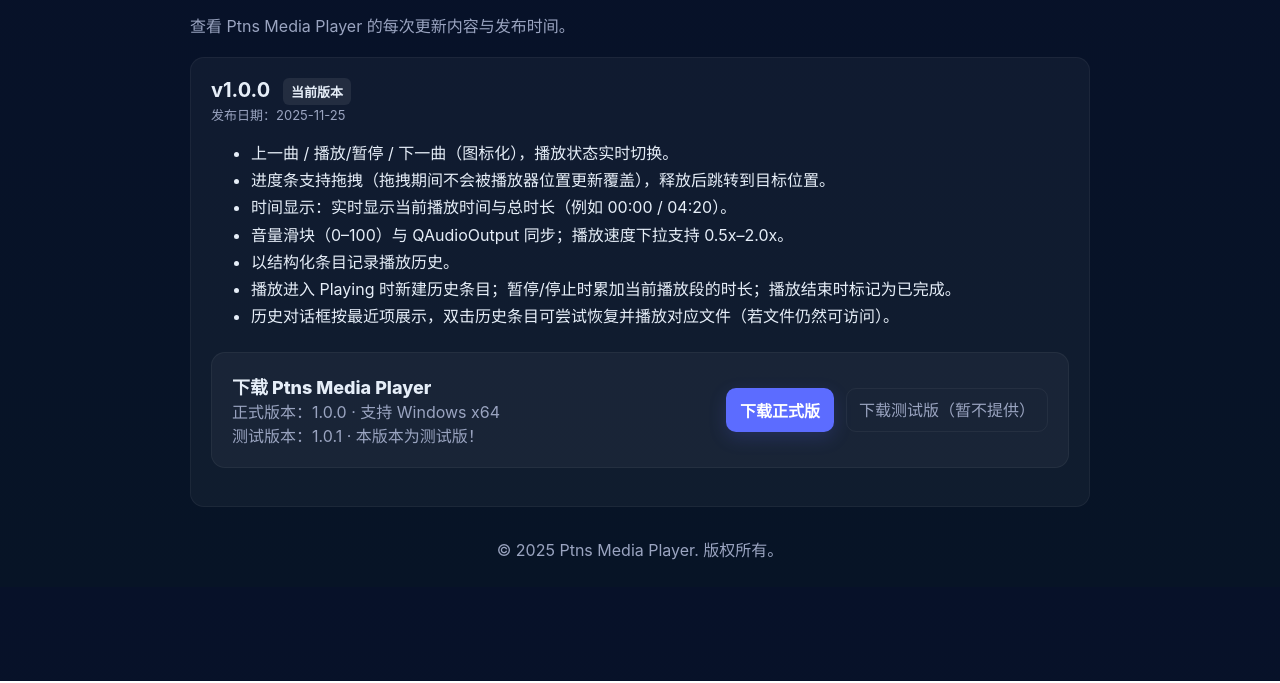
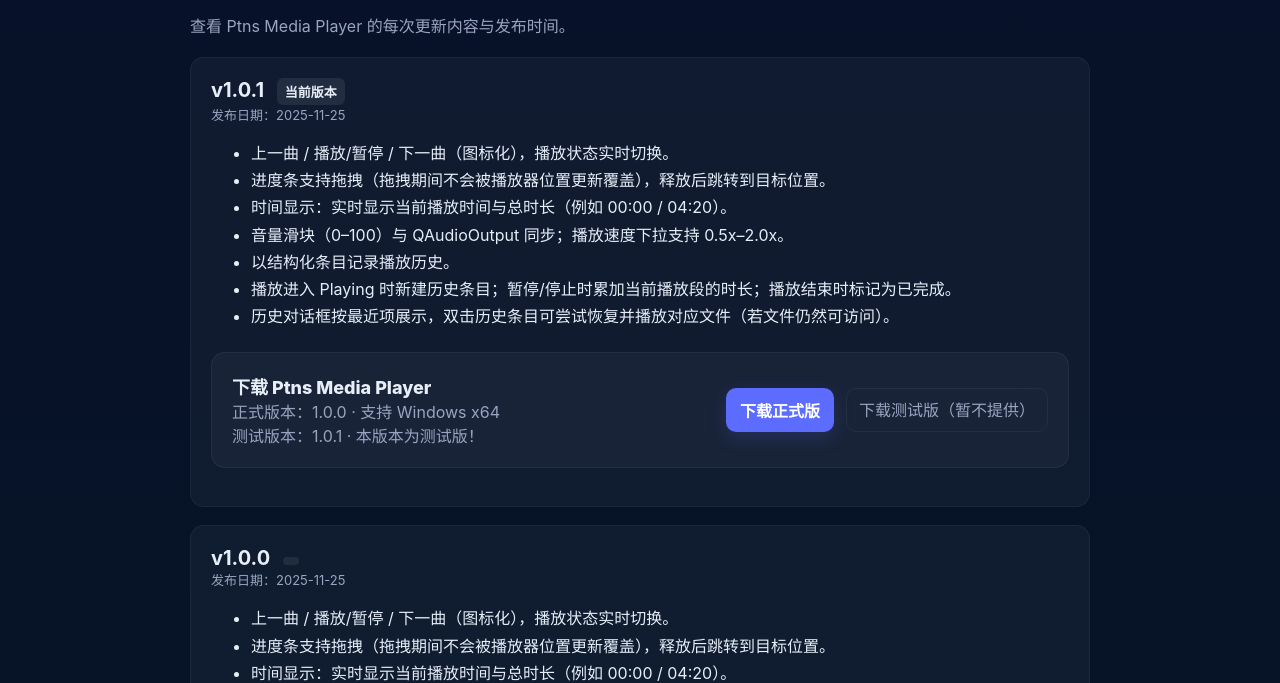
Before and after one commit to wei530601/ptns.github.io, a plain HTML site: page versions.html in a window 1280 px wide. Shown: the part 119-802 px from the top of the page. Drawn offline with Linux system fonts and the light colour scheme.

Commit message:
Update versions.html

```diff
--- a/versions.html
+++ b/versions.html
@@ -27,9 +27,37 @@
     <div class="title">版本日志（Versions）</div>
     <div class="muted" style="margin-bottom:20px">查看 Ptns Media Player 的每次更新内容与发布时间。</div>
 
+    <!-- v1.0.1 -->
+        <!-- v1.0.0 -->
+    <div class="card">
+      <div style="font-size:20px;font-weight:700">v1.0.1 <span class="tag">当前版本</span></div>
+      <div class="muted" style="font-size:13px;margin-bottom:12px">发布日期：2025-11-25</div>
+      <ul style="line-height:1.7">
+      <li>上一曲 / 播放/暂停 / 下一曲（图标化），播放状态实时切换。</li>
+      <li>进度条支持拖拽（拖拽期间不会被播放器位置更新覆盖），释放后跳转到目标位置。</li>
+      <li>时间显示：实时显示当前播放时间与总时长（例如 00:00 / 04:20）。</li>
+      <li>音量滑块（0–100）与 QAudioOutput 同步；播放速度下拉支持 0.5x–2.0x。</li>
+      <li>以结构化条目记录播放历史。</li>
+      <li>播放进入 Playing 时新建历史条目；暂停/停止时累加当前播放段的时长；播放结束时标记为已完成。</li>
+      <li>历史对话框按最近项展示，双击历史条目可尝试恢复并播放对应文件（若文件仍然可访问）。</li>
+      </ul>
+          <section id="download1.0" style="margin-top:22px">
+      <div class="card" style="display:flex;justify-content:space-between;align-items:center;gap:16px">
+        <div>
+          <div style="font-size:18px;font-weight:800">下载 Ptns Media Player</div>
+          <div class="muted small">正式版本：1.0.0 · 支持 Windows x64</div>
+          <div class="muted small">测试版本：1.0.1 · 本版本为测试版！</div>
+        </div>
+        <div style="display:flex;gap:12px">
+          <a class="btn" href="https://1drv.ms/f/c/79147377a4ce9a37/IgB_eCUJgfJ2SKgbg4JTQfsMAYR6cvFmUG4qBicfvMMLago?e=vVmONK">下载正式版</a>
+          <a class="ghost" href="./404.html">下载测试版（暂不提供）</a>
+        </div>
+      </div>
+    </section>
+    </div>
     <!-- v1.0.0 -->
     <div class="card">
-      <div style="font-size:20px;font-weight:700">v1.0.0 <span class="tag">当前版本</span></div>
+      <div style="font-size:20px;font-weight:700">v1.0.0 <span class="tag"></span></div>
       <div class="muted" style="font-size:13px;margin-bottom:12px">发布日期：2025-11-25</div>
       <ul style="line-height:1.7">
       <li>上一曲 / 播放/暂停 / 下一曲（图标化），播放状态实时切换。</li>
```
